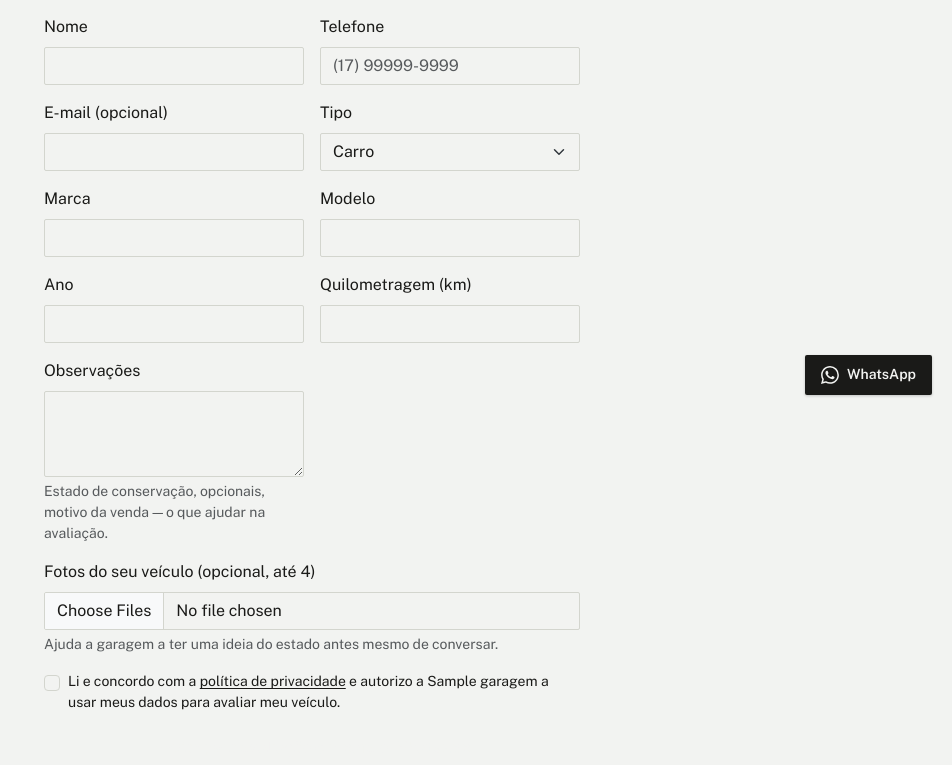
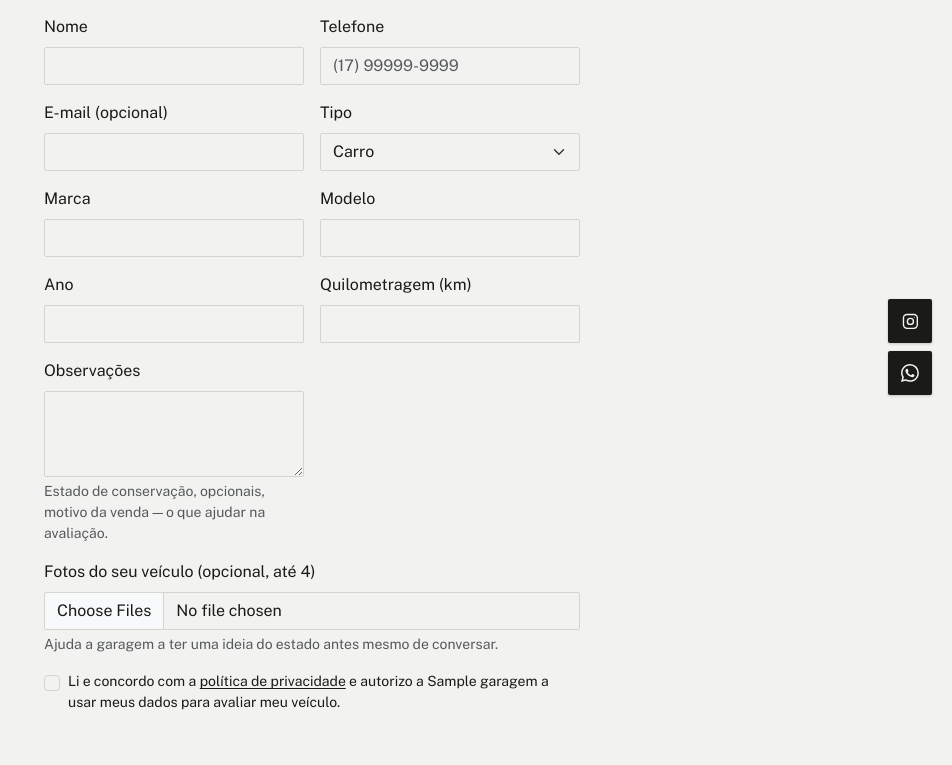
Before and after one commit to ViniciusBruno123/projgaragem, a Django app: a page that uses storefront/templates/storefront/_icones.html in a window 1280 px wide. Shown: the part 385-1150 px from the top of the page, without its empty margins (328-1280 px from the left). Run offline with Django 5.2, Linux system fonts and the light colour scheme; tables that the repository leaves empty hold one stand-in row (values such as "Sample post"); grey boxes marked "Sample" are stand-in pictures; parts of the project's set-up code (start-up, migrations or seed data) failed here and were passed over; some web fonts are replaced.

Commit message:
Botão flutuante de WhatsApp vira só ícone; adiciona ícone de Instagram junto
O texto "WhatsApp" ao lado do ícone ocupava espaço à toa e não sobrava lugar
para outro botão ali do lado. Os dois (Instagram, WhatsApp — cada um só
aparece se a garagem tiver o dado preenchido) agora empilham como ícones
quadrados no canto, reaproveitando o campo instagram_url que já existia em
Garagem mas não tinha uso nenhum na vitrine ainda.

Co-Authored-By: Claude Sonnet 5 <noreply@anthropic.com>

```diff
--- a/static/css/site.css
+++ b/static/css/site.css
@@ -193,26 +193,35 @@ a:hover {
   color: var(--accent);
 }
 
-/* --- Botão flutuante de WhatsApp: menos "bolha de app", mais etiqueta --- */
-.whatsapp-float {
+/* --- Botões flutuantes de rede social (WhatsApp, Instagram): só ícone, empilhados no
+   canto — texto ao lado ("WhatsApp") tomava espaço à toa e não cabia mais um segundo
+   ícone ao lado dele. */
+.social-flutuante {
   position: fixed;
   bottom: 20px;
   right: 20px;
   z-index: 1050;
   display: flex;
+  flex-direction: column;
+  gap: 0.5rem;
+}
+.social-float {
+  display: flex;
   align-items: center;
-  gap: 0.5rem;
+  justify-content: center;
+  width: 2.75rem;
+  height: 2.75rem;
   background: var(--ink);
   color: var(--paper);
-  padding: 0.6rem 1rem;
   border-radius: 2px;
   text-decoration: none;
-  font-family: var(--font-body);
-  font-weight: 600;
-  font-size: 0.875rem;
   box-shadow: 0 1px 3px rgba(0, 0, 0, 0.2);
 }
-.whatsapp-float:hover {
+.social-float .ico {
+  width: 1.3em;
+  height: 1.3em;
+}
+.social-float:hover {
   background: var(--accent);
   color: var(--accent-ink);
 }
--- a/storefront/templates/storefront/_icones.html
+++ b/storefront/templates/storefront/_icones.html
@@ -20,4 +20,9 @@
     <symbol id="i-anterior" viewBox="0 0 24 24"><path d="M15 6l-6 6l6 6"/></symbol>
     <symbol id="i-proximo" viewBox="0 0 24 24"><path d="M9 6l6 6l-6 6"/></symbol>
     <symbol id="i-menu" viewBox="0 0 24 24"><path d="M4 6l16 0"/><path d="M4 12l16 0"/><path d="M4 18l16 0"/></symbol>
+    <symbol id="i-instagram" viewBox="0 0 24 24">
+        <rect x="4" y="4" width="16" height="16" rx="4"/>
+        <circle cx="12" cy="12" r="3.5"/>
+        <circle cx="16.5" cy="7.5" r="0.6" fill="currentColor" stroke="none"/>
+    </symbol>
 </svg>
--- a/storefront/templates/storefront/_whatsapp_flutuante.html
+++ b/storefront/templates/storefront/_whatsapp_flutuante.html
@@ -1,12 +1,19 @@
+{% if garagem.telefone_whatsapp or garagem.instagram_url %}
+<div class="social-flutuante">
+    {% if garagem.instagram_url %}
+        <a href="{{ garagem.instagram_url }}" target="_blank" rel="noopener" class="social-float" aria-label="Instagram">
+            <svg class="ico" aria-hidden="true"><use href="#i-instagram"/></svg>
+        </a>
+    {% endif %}
     {% if garagem.telefone_whatsapp %}
         <a
             href="https://wa.me/{{ garagem.telefone_whatsapp }}?text={{ "Olá! Gostaria de mais informações sobre os veículos disponíveis."|urlencode }}"
-    target="_blank" rel="noopener"
-    class="whatsapp-float"
+            target="_blank" rel="noopener" class="social-float" aria-label="WhatsApp"
         >
             <svg xmlns="http://www.w3.org/2000/svg" width="18" height="18" fill="currentColor" viewBox="0 0 16 16" aria-hidden="true">
                 <path d="M13.601 2.326A7.85 7.85 0 0 0 7.994 0C3.627 0 .068 3.558.064 7.926c0 1.399.366 2.76 1.057 3.965L0 16l4.204-1.102a7.9 7.9 0 0 0 3.79.965h.004c4.368 0 7.926-3.558 7.93-7.93A7.9 7.9 0 0 0 13.6 2.326M7.994 14.521a6.6 6.6 0 0 1-3.356-.92l-.24-.144-2.494.654.666-2.433-.156-.251a6.56 6.56 0 0 1-1.007-3.505c0-3.626 2.957-6.584 6.591-6.584a6.56 6.56 0 0 1 4.66 1.931 6.56 6.56 0 0 1 1.928 4.66c-.004 3.639-2.961 6.592-6.592 6.592m3.615-4.934c-.197-.099-1.17-.578-1.353-.646-.182-.065-.315-.099-.445.099-.133.197-.513.646-.627.775-.114.133-.232.148-.43.05-.197-.1-.836-.308-1.592-.985-.59-.525-.985-1.175-1.103-1.372-.114-.198-.011-.304.088-.403.087-.088.197-.232.296-.346.1-.114.133-.198.198-.33.065-.134.034-.248-.015-.347-.05-.099-.445-1.076-.612-1.47-.16-.389-.323-.335-.445-.34-.114-.007-.247-.007-.38-.007a.73.73 0 0 0-.529.247c-.182.198-.691.677-.691 1.654s.71 1.916.81 2.049c.098.133 1.394 2.132 3.383 2.992.47.205.84.326 1.129.418.475.152.904.129 1.246.08.38-.058 1.171-.48 1.337-.943.164-.464.164-.86.114-.943-.049-.084-.182-.133-.38-.232"/>
             </svg>
-    <span>WhatsApp</span>
         </a>
     {% endif %}
+</div>
+{% endif %}
```
Lines whose indentation alone changed are shown as unchanged.
